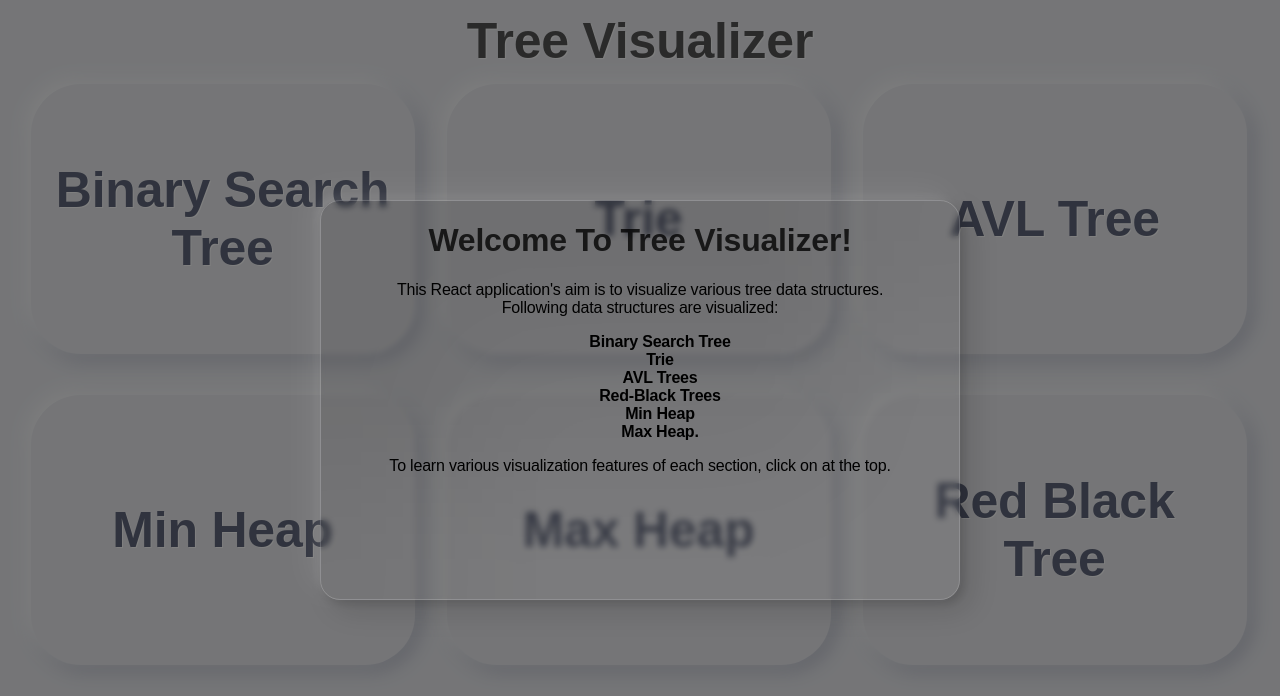
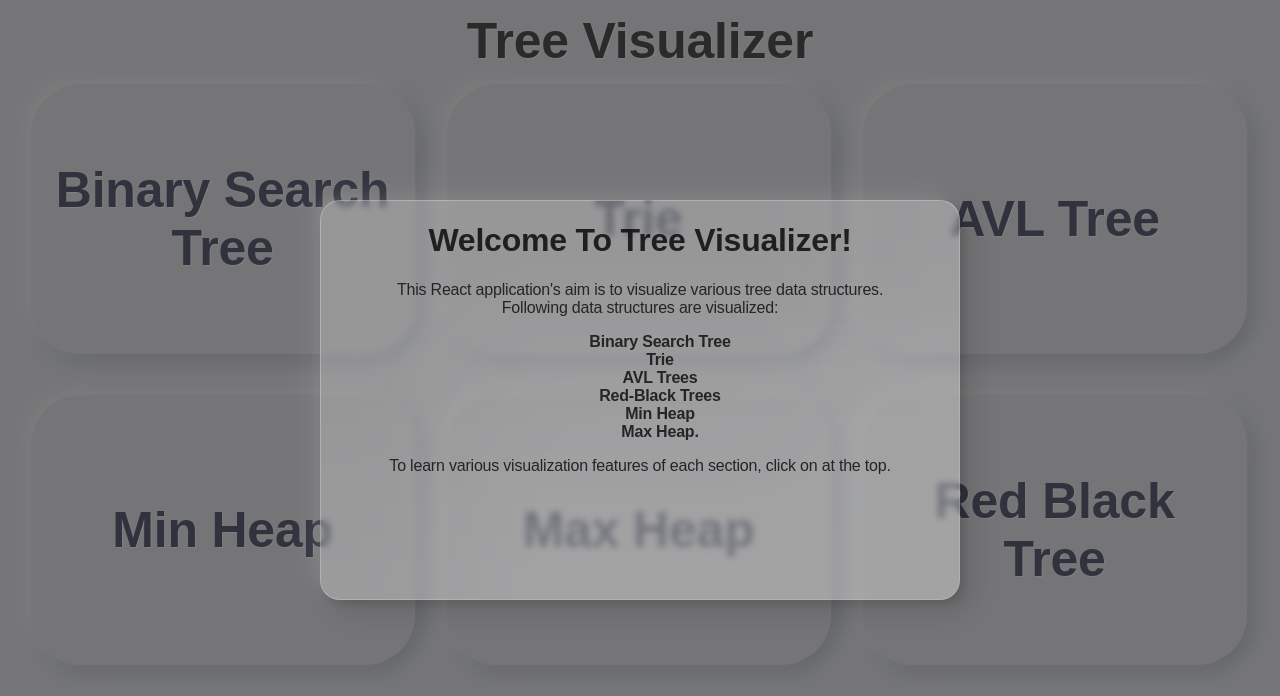
Before and after one commit to VandanRogheliya/Tree-Visualizer-React-Project, a React (Create React App) app: page / in a window 1280 px wide. Shown: the top 696 px of the page. Built offline with nearby package versions, Linux system fonts and the light colour scheme.

Commit message:
Popup window fixed for firefox

```diff
--- a/src/styles/popup.scss
+++ b/src/styles/popup.scss
@@ -9,6 +9,24 @@
 	margin: auto;
 	background-color: rgba(0, 0, 0, 0.5);
 	color: white;
+
+	& h1 {
+		text-shadow: none;
+		color: rgba(0, 0, 0, 0.788);
+	}
+
+	& .icon {
+		position: absolute;
+		right: 20px;
+		top: 20px;
+		cursor: pointer;
+		color: rgb(59, 59, 59);
+		transition: all 0.2s ease-in-out;
+		&:hover {
+			color: rgb(192, 30, 30);
+			text-shadow: 0px -1px 5px rgb(192, 30, 30);
+		}
+	}
 }
 .popup .inner {
 	position: absolute;
@@ -18,7 +36,19 @@
 	bottom: 10%;
 	margin: auto;
 	border-radius: 20px;
-	backdrop-filter: blur(0.2rem);
+
+	//For Firefox
+	background-color: rgba(212, 212, 212, 0.8);
+
+	//For other browsers with backdrop-filter support
+	@supports (
+		(-webkit-backdrop-filter: blur(2em)) or
+			(backdrop-filter: blur(2em))
+	) {
+		background-color: rgba(255, 255, 255, 0.3);
+		backdrop-filter: blur(0.2rem);
+	}
+
 	border: 1px solid rgba(#fff, 0.2);
 	box-shadow: -0.25rem -0.25rem 0.5rem rgba(#fff, 0.07),
 		0.25rem 0.25rem 0.5rem rgba(#000, 0.12),
@@ -26,6 +56,16 @@
 		0.75rem 0.75rem 1.75rem rgba(#000, 0.12),
 		inset 8rem 8rem 8rem rgba(#000, 0.05),
 		inset -8rem -8rem 8rem rgba(#fff, 0.05);
+
+	& div {
+		text-shadow: none;
+		color: rgb(37, 37, 37);
+	}
+
+	& > button {
+		background-color: rgba(104, 104, 104, 0.39);
+		backdrop-filter: blur(0.2rem);
+	}
 }
 
 .popup.main .inner {
@@ -33,23 +73,6 @@
 	right: 25%;
 	top: 25%;
 	bottom: 25%;
-}
-
-.popup .inner > button {
-	background-color: rgba(104, 104, 104, 0.39);
-	backdrop-filter: blur(0.2rem);
-}
-
-.popup .inner div {
-	text-shadow: none;
-	color: rgb(0, 0, 0);
-}
-
-.popup .icon {
-	position: absolute;
-	right: 20px;
-	top: 20px;
-	cursor: pointer;
 }
 
 @media screen and (max-width: 800px) {
@@ -92,19 +115,19 @@
 	cursor: default;
 
 	&:hover {
-		color: rgb(0, 0, 0);
+		color: rgb(37, 37, 37);
 	}
 }
 
 button.link-button {
 	padding: 15px;
 	background-color: rgba(0, 0, 0, 0);
-	box-shadow: -2px -2px 8px rgb(192, 192, 192), 5px 5px 8px #000000;
-	color: rgb(0, 0, 0);
+	box-shadow: -2px -2px 8px rgb(233, 233, 233), 5px 5px 8px #363636;
+	color: rgb(37, 37, 37);
 	text-shadow: none;
 
 	&:hover {
-		box-shadow: -2px -2px 5px rgb(192, 192, 192), 2px 2px 5px #000000;
+		box-shadow: -2px -2px 5px rgb(233, 233, 233), 2px 2px 5px #363636;
 		cursor: pointer;
 	}
 
@@ -113,8 +136,3 @@ button.link-button {
 			inset -1px -1px 2px rgb(192, 192, 192);
 	}
 }
-
-.popup h1 {
-	text-shadow: none;
-	color: rgba(0, 0, 0, 0.788);
-}
```
